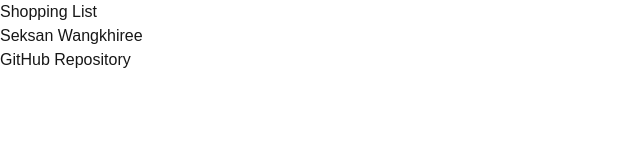
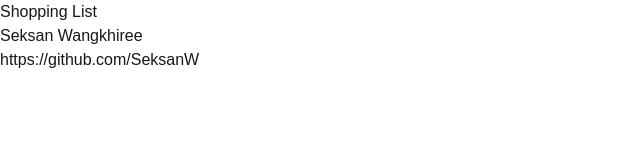
Before and after one commit to SeksanW/cprg306-assignments, a Next.js app: page /week-2 in a window 1280 px wide. Shown: the top 160 px of the page, without its empty margins (0-640 px from the left). Built offline with nearby package versions, Linux system fonts and the light colour scheme.

Commit message:
used actual link.
used actual link.

```diff
--- a/app/week-2/student-info.js
+++ b/app/week-2/student-info.js
@@ -6,7 +6,7 @@
       <p>Seksan Wangkhiree</p>
       <p>
         <Link href="https://github.com/SeksanW">
-          GitHub Repository
+          https://github.com/SeksanW
         </Link>
       </p>
     </div>
```
